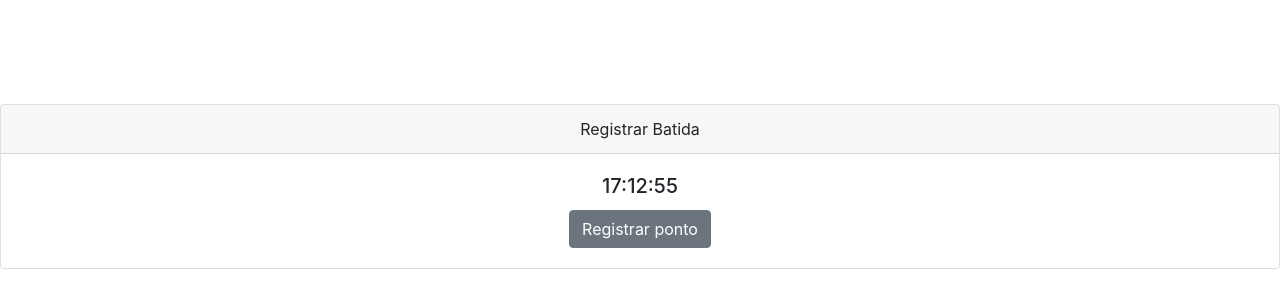
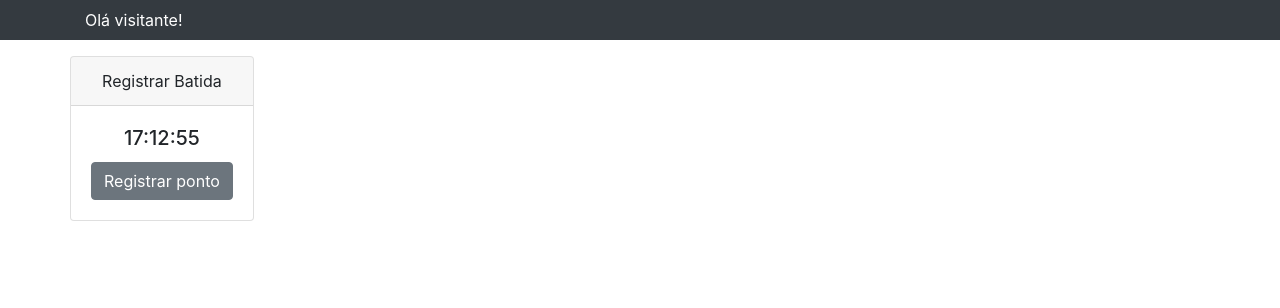
Before and after one commit to vinisantt/registrin, a Django app: page /registro_batida/ in a window 1280 px wide. Shown: the top 308 px of the page. Run offline with Django 3.2, Linux system fonts and the light colour scheme; some libraries are stand-ins or nearby versions.

Commit message:
ajuste do template

```diff
--- a/frequencia/templates/frequencia/timer.html
+++ b/frequencia/templates/frequencia/timer.html
@@ -32,9 +32,21 @@
  }
 </script>
 <body onLoad="initTimer();">
-<br><br>
+  <nav class="navbar navbar-expand-lg navbar-dark bg-dark fixed-top">
+    <div class="container">
+      {% if user.is_authenticated %}
+      <a class="text-white">Olá {{ user.username }}!</a>
+      {% else %}
+      <a class="text-white" > Olá visitante!</a>
+      {% endif %}
+      <button class="navbar-toggler" type="button" data-toggle="collapse" data-target="#navbarResponsive" aria-controls="navbarResponsive" aria-expanded="false" aria-label="Toggle navigation">
+        <span class="navbar-toggler-icon"></span>
+      </button>
+  </nav>
 
+    <div class="container">
 
+    <div class="row">
       <div class="card text-center">
         <div class="card-header">
         Registrar Batida
@@ -47,6 +59,10 @@
             </div>
           </div>
         </div>
-</body>
+    </div>
+     </div>
+
+
+</body
 
 </html>
```
Also changed, not shown: db.sqlite3.
